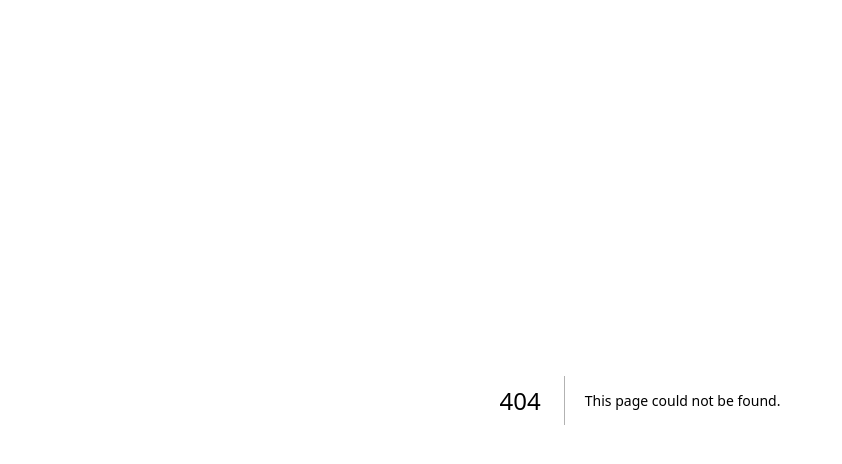
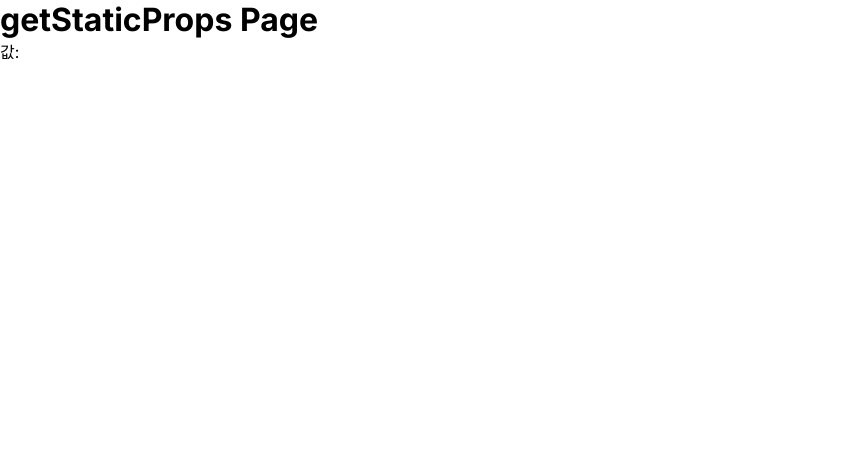
Before and after one commit to jysaa5/Study_NextJS, a Next.js app in the folder next-app-14-2/: page /section1/getStaticProps in a window 1280 px wide. Before the commit this address had no page. Shown: the top 464 px of the page, without its empty margins (0-842 px from the left). Built offline with nearby package versions, Linux system fonts and the light colour scheme.

Commit message:
next 14일때 getStaticProps 사용 해결중

```diff
--- /dev/null
+++ b/next-app-14-2/src/app/section1/getStaticProps/page.tsx
@@ -0,0 +1,24 @@
+import { NextPage } from 'next';
+
+interface Props {
+    data: number
+}
+const Example: NextPage<Props> = ({ data }) => {
+    return (
+        <main>
+            <h1>getStaticProps Page</h1>
+            <p>값: {data}</p>
+        </main>
+    )
+}
+
+export default Example;
+
+export async function getData() {
+    const delayInSeconds = 2;
+    const data = await new Promise((reslove) => setTimeout(() => reslove(Math.random()), delayInSeconds * 1000))
+
+    return {
+        props: {data}
+    }
+}
```
